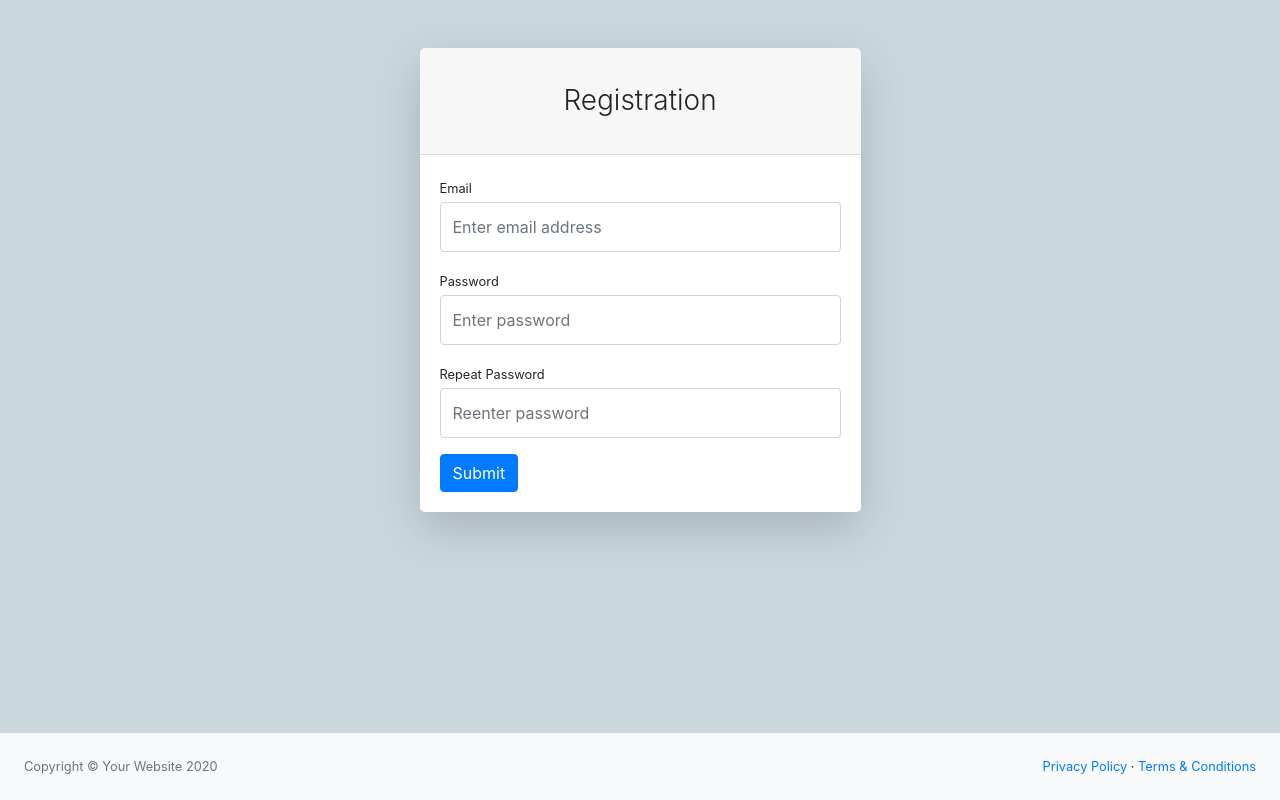
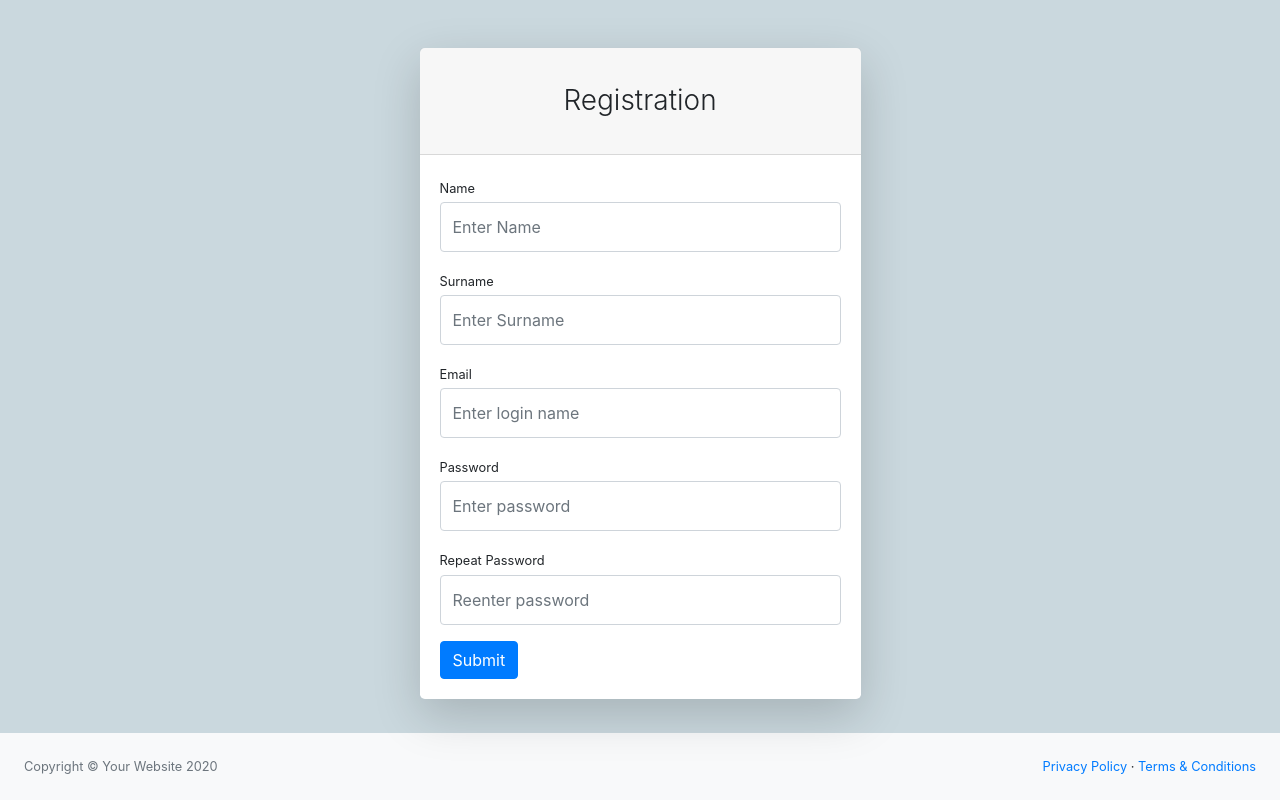
Before and after one commit to JustasRamanauskas/MokymuPlatforma, a Django app: page /registracija/ in a window 1280 px wide. Run offline with Django 3.2, Linux system fonts and the light colour scheme; some libraries are stand-ins or nearby versions.

Commit message:
Registracijos patobulinimas po savaitės darbo :)

```diff
--- a/mokymu_platforma/core/models.py
+++ b/mokymu_platforma/core/models.py
@@ -7,7 +7,6 @@ import datetime
 class User(models.Model):
     login_name = models.CharField(max_length=200, unique=True)
     login_password = models.CharField(max_length=200)
-    email = models.CharField(max_length=200, unique=True)
     name = models.CharField(max_length=200)
     surname = models.CharField(max_length=200)
     photo = models.ImageField()
--- a/mokymu_platforma/core/templates/registracija.html
+++ b/mokymu_platforma/core/templates/registracija.html
@@ -24,10 +24,23 @@
                             <div class="card-body">
                                 <form method="post" action="/registracija/">
                                     <div class="form-group">
-                                        <label class="small mb-1" for="inputEmailAddress">Email</label>
-                                        <input class="form-control py-4" name="inputEmailAddress" id="inputEmailAddress"
+                                        <label class="small mb-1" for="inputName">Name</label>
+                                        <input class="form-control py-4" name="inputName" id="inputName"
+                                               type="text"
+                                               placeholder="Enter Name"/>
+                                    </div>
+                                    <div class="form-group">
+                                        <label class="small mb-1" for="inputSurname">Surname</label>
+                                        <input class="form-control py-4" name="inputSurname" id="inputSurname"
+                                               type="text"
+                                               placeholder="Enter Surname"/>
+                                    </div>
+
+                                    <div class="form-group">
+                                        <label class="small mb-1" for="inputLoginName">Email</label>
+                                        <input class="form-control py-4" name="inputLoginName" id="inputLoginName"
                                                type="email"
-                                               placeholder="Enter email address"/>
+                                               placeholder="Enter login name"/>
                                     </div>
                                     <div class="form-group">
                                         <label class="small mb-1" for="inputPassword">Password</label>
--- a/mokymu_platforma/core/urls.py
+++ b/mokymu_platforma/core/urls.py
@@ -4,7 +4,7 @@ from mokymu_platforma.core.views import *
 
 urlpatterns = [
     path('registracija/', registracija),
-    path('', login),
+    path('login/', login),
     path('password/', password),
-    path('index/', index)
+    path('', index)
 ]
--- a/mokymu_platforma/core/views.py
+++ b/mokymu_platforma/core/views.py
@@ -7,14 +7,17 @@ from mokymu_platforma.core.models import User
 def registracija(request):
     if request.method == "POST":
         user = User()
-        user.login_name = request.POST['inputEmailAddress']
+        user.name = request.POST['inputName']
+        user.surname = request.POST['inputSurname']
+        user.login_name = request.POST['inputLoginName']
         user.login_password = request.POST['inputPassword']
         user.save()
         return render(request, "index.html")
     return render(request, "registracija.html")
 
 def login(request):
-    return render(request, "login.html")
+
+    return render(request, "tables.html")
 
 def password(request):
     return render(request, "password.html")
```
